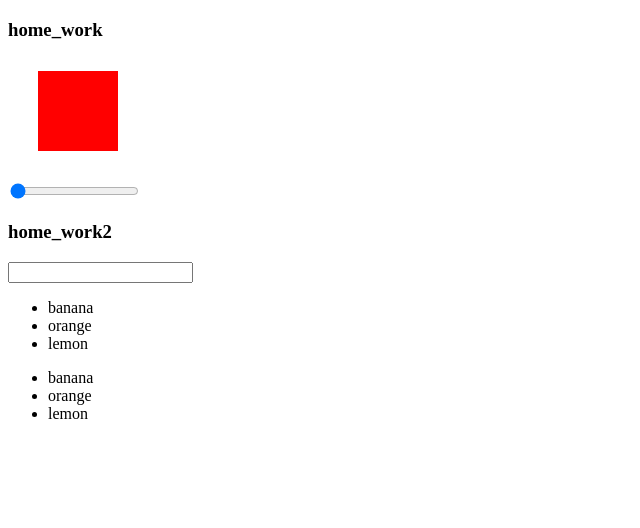
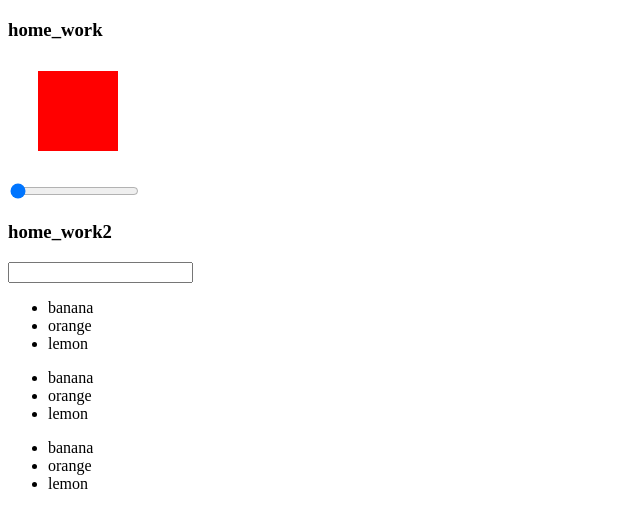
Before and after one commit to MadinaTadjidinova/my-first-app, a React (Create React App) app: page / in a window 1280 px wide. Shown: the top 528 px of the page, without its empty margins (0-640 px from the left). Built offline with nearby package versions, Linux system fonts and the light colour scheme.

Commit message:
Create components

```diff
--- a/src/03.03.2021/List2.js
+++ b/src/03.03.2021/List2.js
@@ -1,11 +1,10 @@
-function List2({ items }){
-
+import { React } from "react";
+function List2({item}) {
+    let fruit = item.map(item=>{
+        return <li>{item}</li>
+    })
     return <div>
-        <ul>
-            <li>{items[0]}</li>
-            <li>{items[1]}</li>
-            <li>{items[2]}</li>
-        </ul>
+        <ul>{fruit}</ul>
     </div>
 }
 export default List2;
--- a/src/App.js
+++ b/src/App.js
@@ -23,12 +23,14 @@ import Reverse from "./home_work/Reverse";
 
 import Massive from "./03.03.2021/Massive";
 import List1 from "./03.03.2021/List1";
-
+import List2 from "./03.03.2021/List2";
 function App() {
   // const [todos, setTodos] = useState([]);
 
 
   let list = ["banana", "orange", "lemon"];
+
+
 
   return (
     <div className="App">
@@ -88,6 +90,8 @@ function App() {
       <Massive />
 
      <List1 items={list}/>
+
+     <List2 item={list} />
     </div>
   );
 }
```
